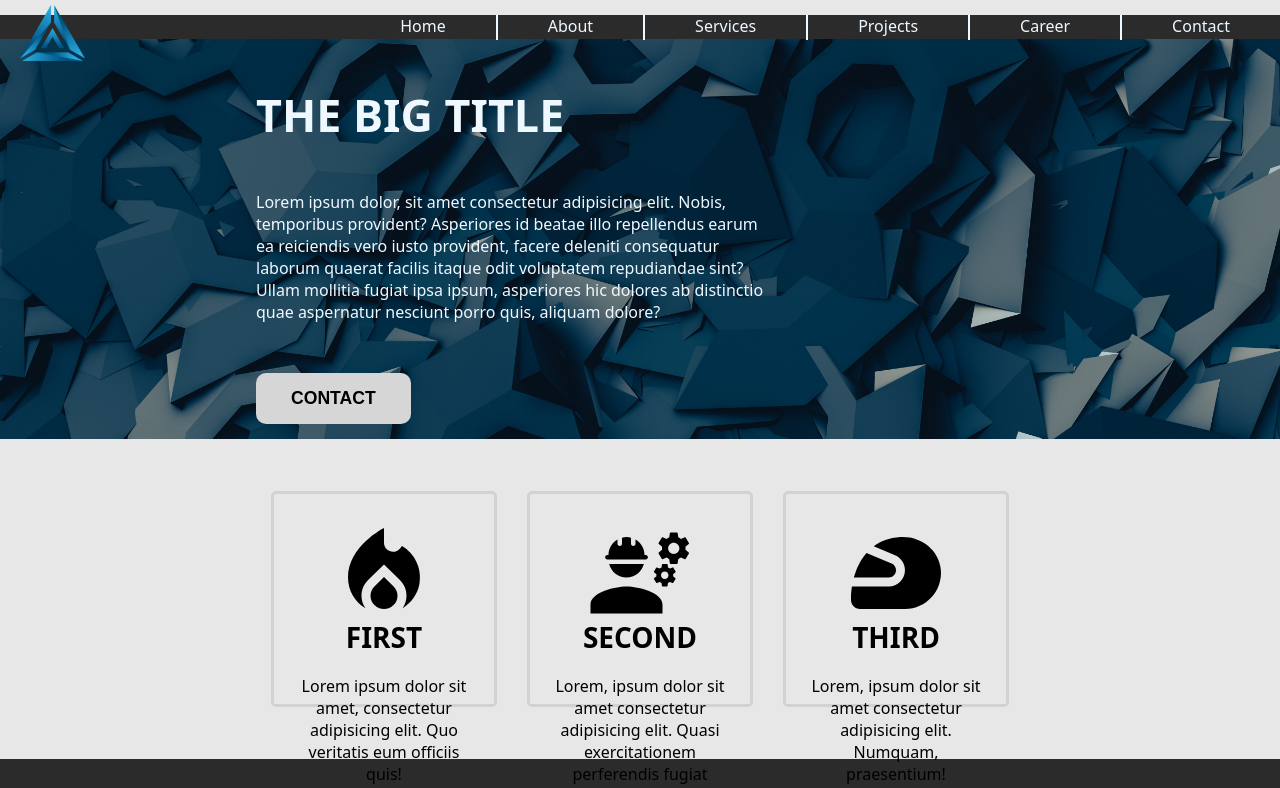
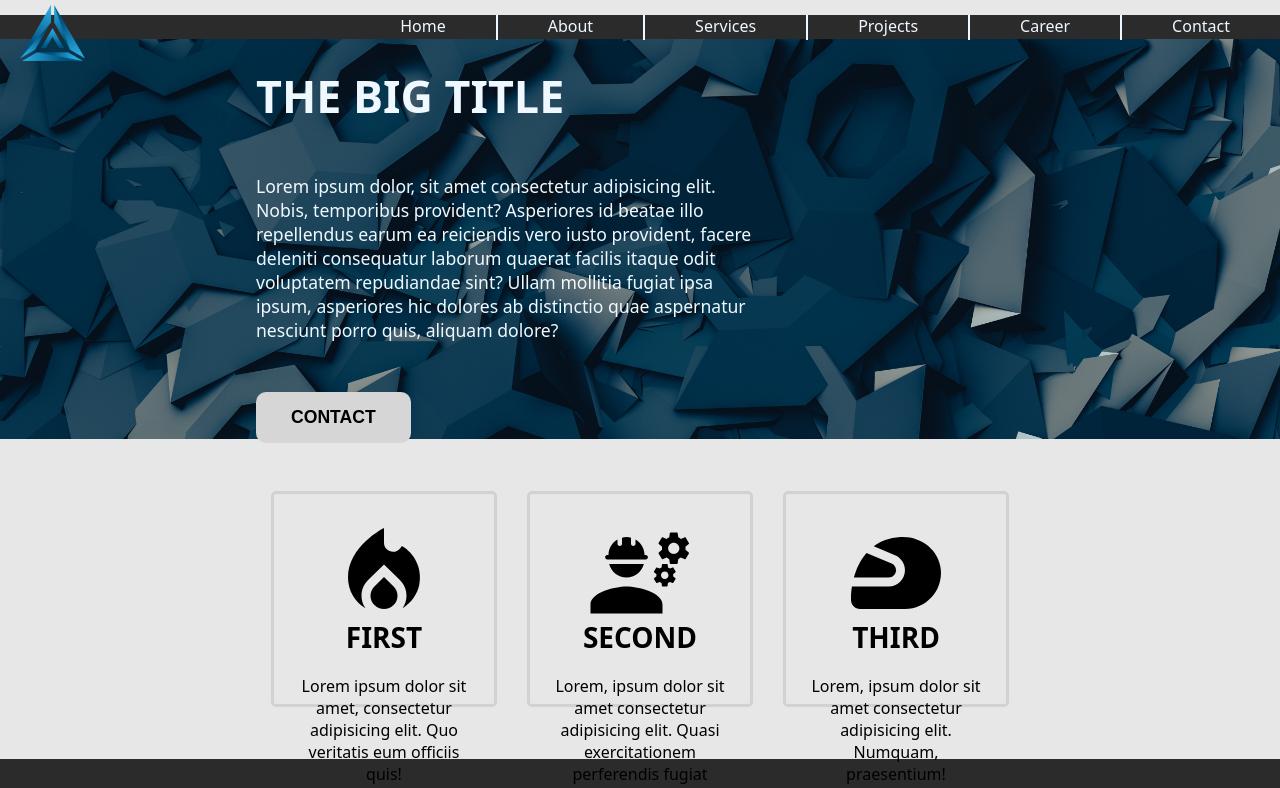
Before and after one commit to raptile666/sample-company-site-react, a React (Create React App) app: page / in a window 1280 px wide. Shown: the top 788 px of the page. Built offline with nearby package versions, Linux system fonts and the light colour scheme; the HTML template or start-up script is replaced by a standard one.

Commit message:
minor style changes

```diff
--- a/src/index.css
+++ b/src/index.css
@@ -4,5 +4,6 @@ body{
     box-sizing: border-box;
     height: 100vh;
     font-family: system-ui, -apple-system, BlinkMacSystemFont, 'Segoe UI', Roboto, Oxygen, Ubuntu, Cantarell, 'Open Sans', 'Helvetica Neue', sans-serif;
+    font-size: 1rem;
     background-color: #e7e7e7;
 }
--- a/src/styles/Home.css
+++ b/src/styles/Home.css
@@ -21,6 +21,7 @@
 .detail p{
     width: 50%;
     margin-bottom: 50px;
+    font-size: 1.1rem;
 }
 
 .detail h1{
@@ -69,7 +70,7 @@
 }
 
 .cell:hover{
-    box-shadow: #a1a1a1 2px 2px 10px, #a1a1a1 -2px -2px 10px;
+    box-shadow: #a1a1a1 3px 3px 20px, #a1a1a1 -3px -3px 20px;
     transition: all 0.25s ease-in;
 }
 
```
